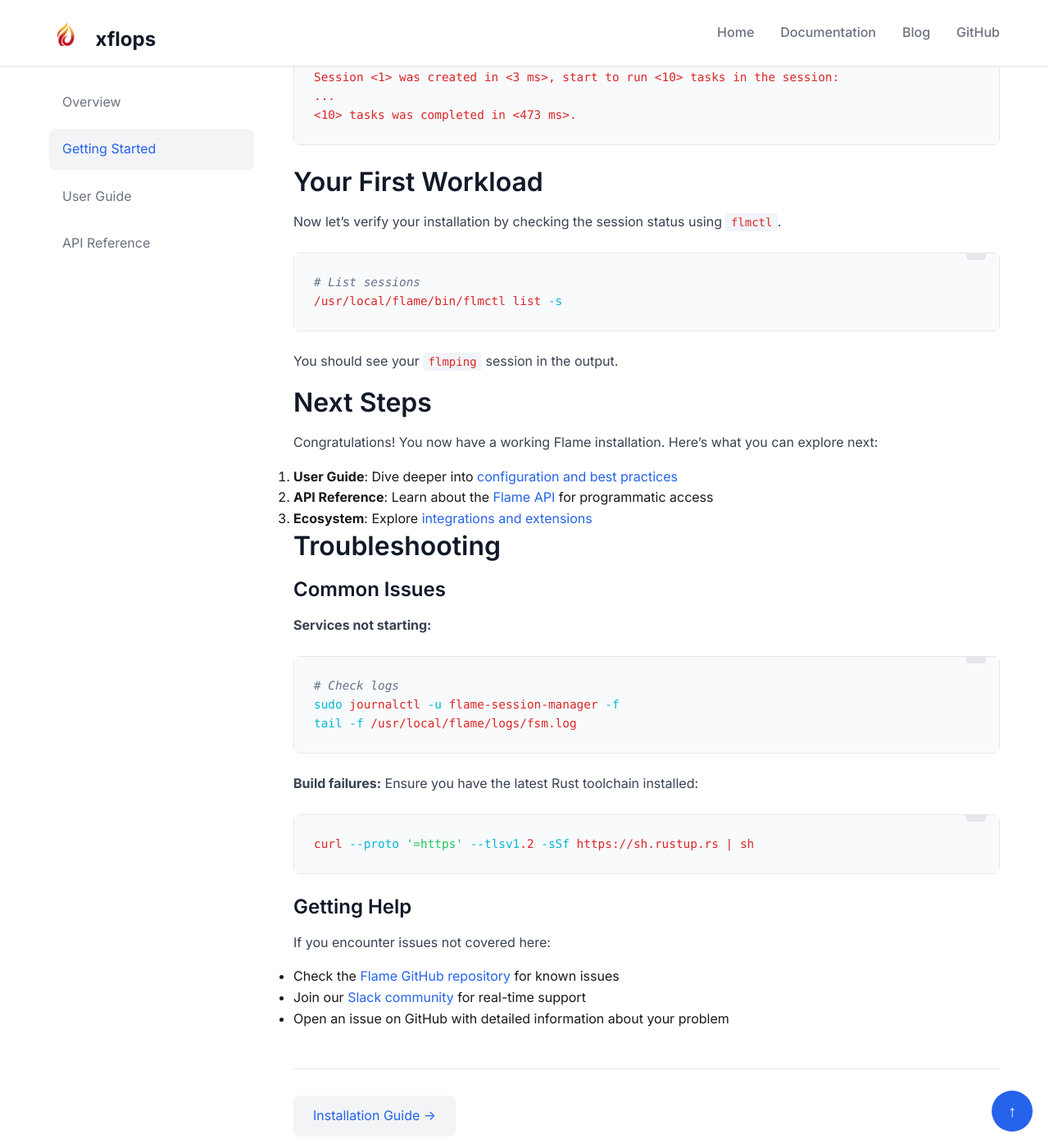
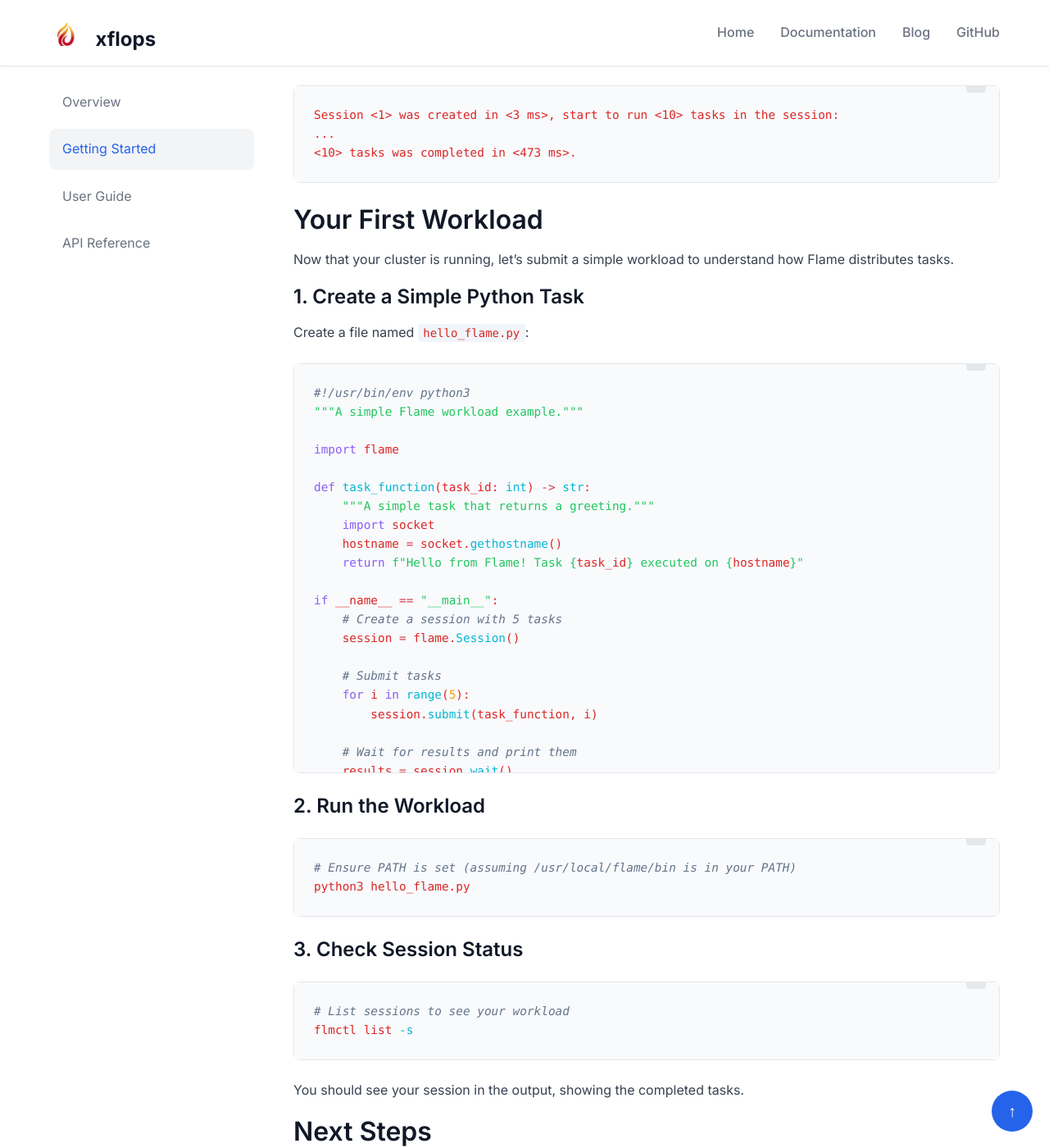
Before and after one commit to xflops/xflops.github.io, a Jekyll site: the page built from _docs/getting-started.md, in a window 1280 px wide and 1400 px high, scrolled down 1809 px. Shown: the whole window at 82% size. Built offline with Jekyll 4.4.1, drawn with Linux system fonts in a browser that asks for light colours; some of the changed text lies outside the part shown.

Commit message:
fix: address code review comments from gemini-code-assist
Addressed 7 inline review comments:

1. getting-started.md (line 85): Added complete 'Your First Workload'
   section with a Python example showing how to define and run a
   simple task, replacing the misleading status-check-only content

2. installation.md (line 81): Added PATH configuration note after
   client installation to help users access ~/flame/bin tools

3. getting-started.md (line 30): Chained git clone and cd commands
   for better copy-paste experience

4. getting-started.md (line 65): Added PATH export before flmping
   and used short command name instead of full path

5. getting-started.md (line 82): Updated flmctl usage to use short
   command name after PATH is set

6. installation.md (line 27): Simplified heading from 'Option 1:
   Build from Source (Recommended)' to 'Build from Source' since
   it's the only documented method

7. installation.md (line 104): Replaced weak '--version' verification
   with 'flmctl list -s' for proper cluster connectivity check

````diff
--- a/_docs/getting-started.md
+++ b/_docs/getting-started.md
@@ -25,9 +25,8 @@ Flame is installed using the `flmadm` tool, which manages the installation of al
 First, you need to install the `flmadm` CLI tool.
 
 ```bash
-# Clone the repository
-git clone https://github.com/xflops/flame.git
-cd flame
+# Clone the repository and enter the directory
+git clone https://github.com/xflops/flame.git && cd flame
 
 # Build flmadm
 cargo build --release -p flmadm
@@ -61,8 +60,11 @@ sudo systemctl status flame-executor-manager
 You can also use the `flmping` tool to verify the cluster functionality:
 
 ```bash
+# Add flame binaries to your PATH for this session
+export PATH=$PATH:/usr/local/flame/bin
+
 # Run a simple ping test
-/usr/local/flame/bin/flmping
+flmping
 ```
 
 You should see output indicating successful task execution:
@@ -75,14 +77,55 @@ Session <1> was created in <3 ms>, start to run <10> tasks in the session:
 
 ## Your First Workload
 
-Now let's verify your installation by checking the session status using `flmctl`.
+Now that your cluster is running, let's submit a simple workload to understand how Flame distributes tasks.
+
+### 1. Create a Simple Python Task
+
+Create a file named `hello_flame.py`:
+
+```python
+#!/usr/bin/env python3
+"""A simple Flame workload example."""
+
+import flame
+
+def task_function(task_id: int) -> str:
+    """A simple task that returns a greeting."""
+    import socket
+    hostname = socket.gethostname()
+    return f"Hello from Flame! Task {task_id} executed on {hostname}"
+
+if __name__ == "__main__":
+    # Create a session with 5 tasks
+    session = flame.Session()
+
+    # Submit tasks
+    for i in range(5):
+        session.submit(task_function, i)
+
+    # Wait for results and print them
+    results = session.wait()
+    for result in results:
+        print(result)
+
+    print(f"\nCompleted {len(results)} tasks successfully!")
+```
+
+### 2. Run the Workload
 
 ```bash
-# List sessions
-/usr/local/flame/bin/flmctl list -s
+# Ensure PATH is set (assuming /usr/local/flame/bin is in your PATH)
+python3 hello_flame.py
 ```
 
-You should see your `flmping` session in the output.
+### 3. Check Session Status
+
+```bash
+# List sessions to see your workload
+flmctl list -s
+```
+
+You should see your session in the output, showing the completed tasks.
 
 ## Next Steps
 
````
Also changed, not shown: _docs/installation.md (+5 -3 lines).
